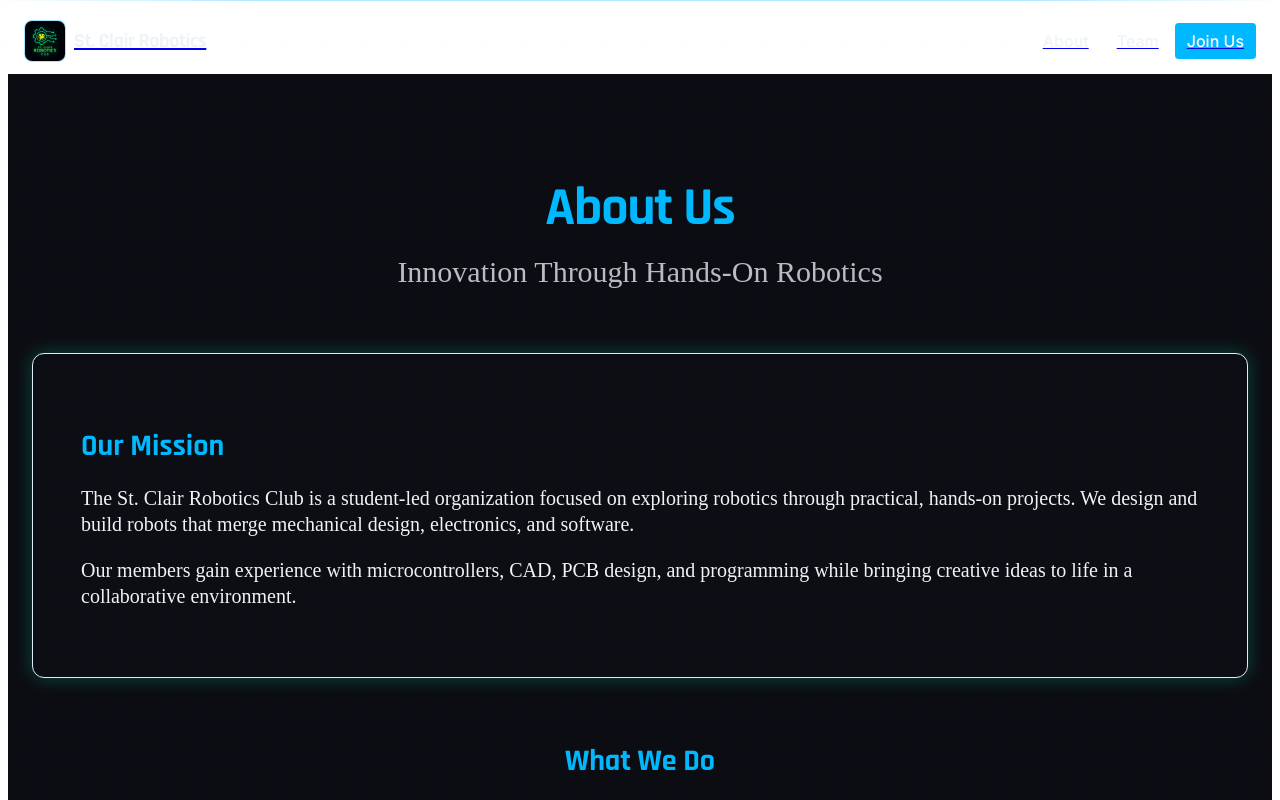
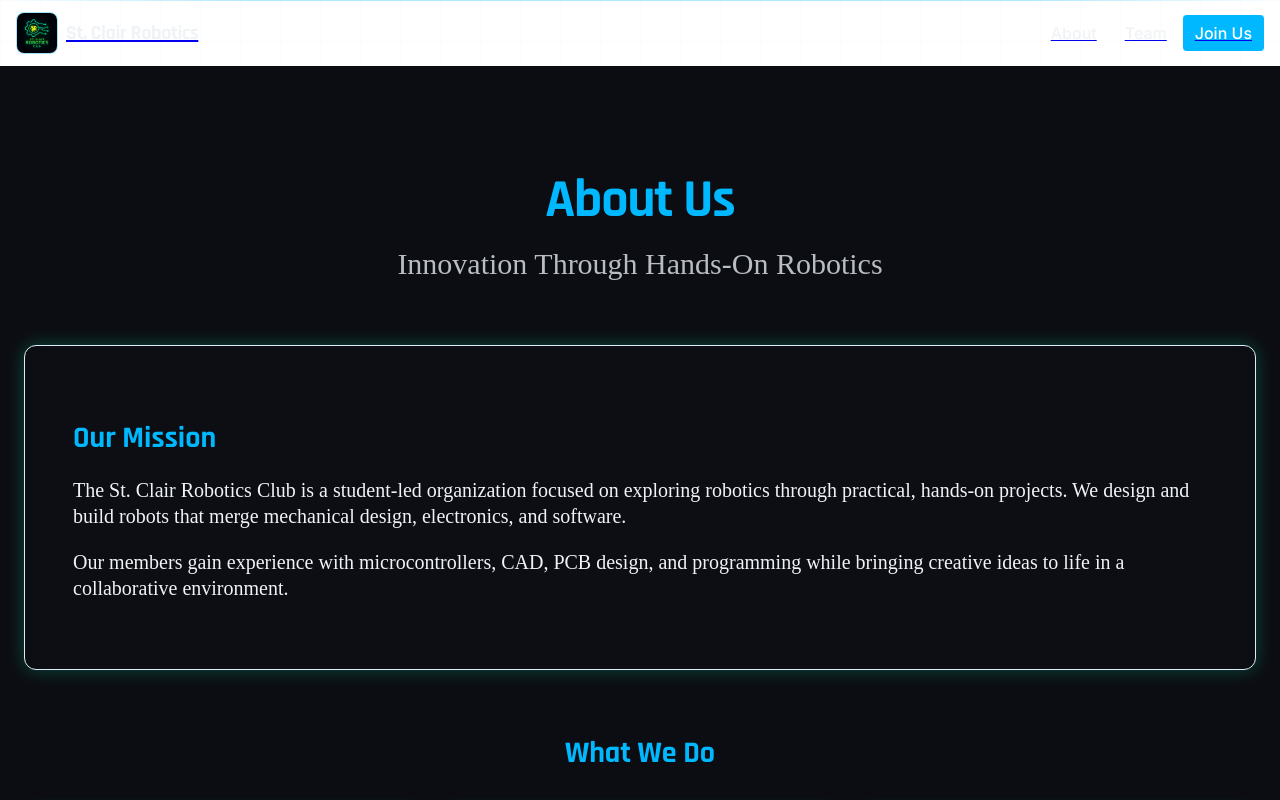
Before and after one commit to StClairRoboticsClub/stclairroboticsclub.github.io, a React app: page websiteTemplate-html/about.html in a window 1280 px wide. Shown: the top 800 px of the page. Built offline with nearby package versions, Linux system fonts and the light colour scheme.

Commit message:
Add grid pattern background to About, Team, and Join pages matching main page aesthetic

```diff
--- a/websiteTemplate-html/about.html
+++ b/websiteTemplate-html/about.html
@@ -12,6 +12,32 @@
     <link rel="stylesheet" href="./index.css" />
     <link rel="stylesheet" href="./components/navigation.css" />
     <link rel="stylesheet" href="./components/footer.css" />
+    <style>
+      body {
+        position: relative;
+        margin: 0;
+        padding: 0;
+      }
+      body::before {
+        content: '';
+        position: fixed;
+        top: 0;
+        left: 0;
+        right: 0;
+        bottom: 0;
+        opacity: 0.15;
+        z-index: 0;
+        pointer-events: none;
+        background-size: 40px 40px;
+        background-image:
+          linear-gradient(color-mix(in srgb, var(--color-accent) 8%, transparent) 1px, transparent 1px),
+          linear-gradient(90deg, color-mix(in srgb, var(--color-accent) 8%, transparent) 1px, transparent 1px);
+      }
+      nav, main, footer {
+        position: relative;
+        z-index: 1;
+      }
+    </style>
   </head>
   <body>
     <!-- Navigation -->
```
Also changed, not shown: websiteTemplate-html/join.html (+26 -0 lines), websiteTemplate-html/team.html (+26 -0 lines).
